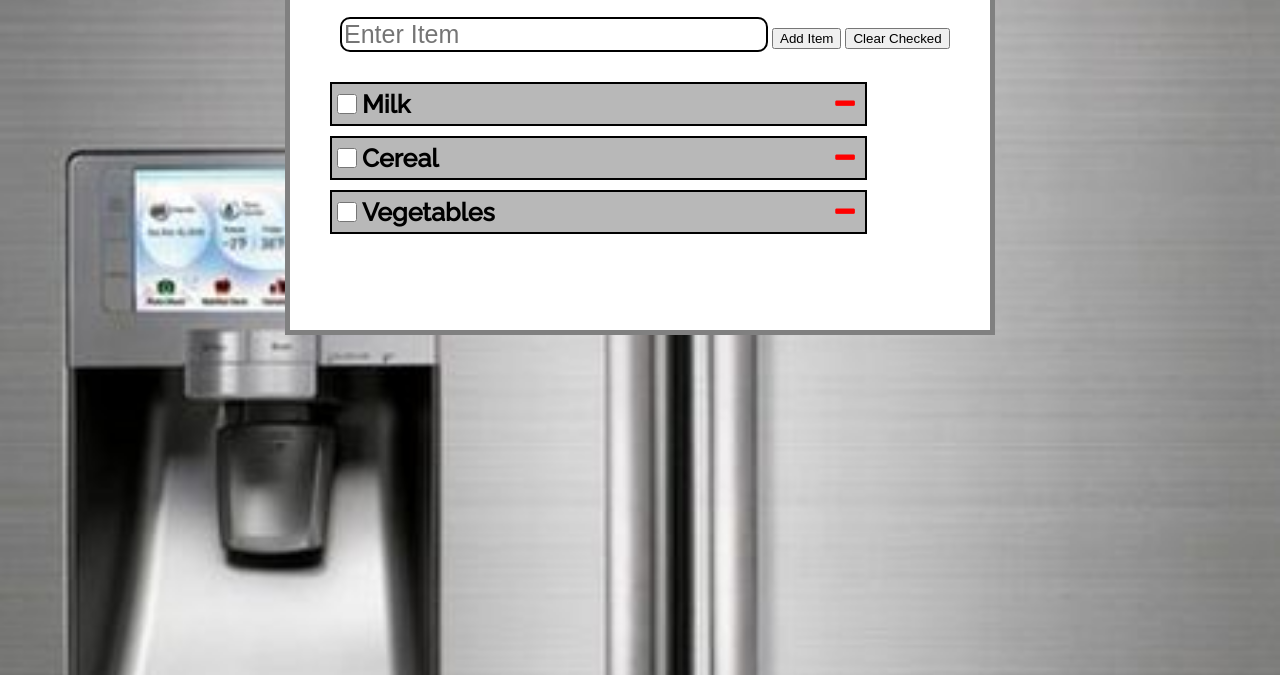
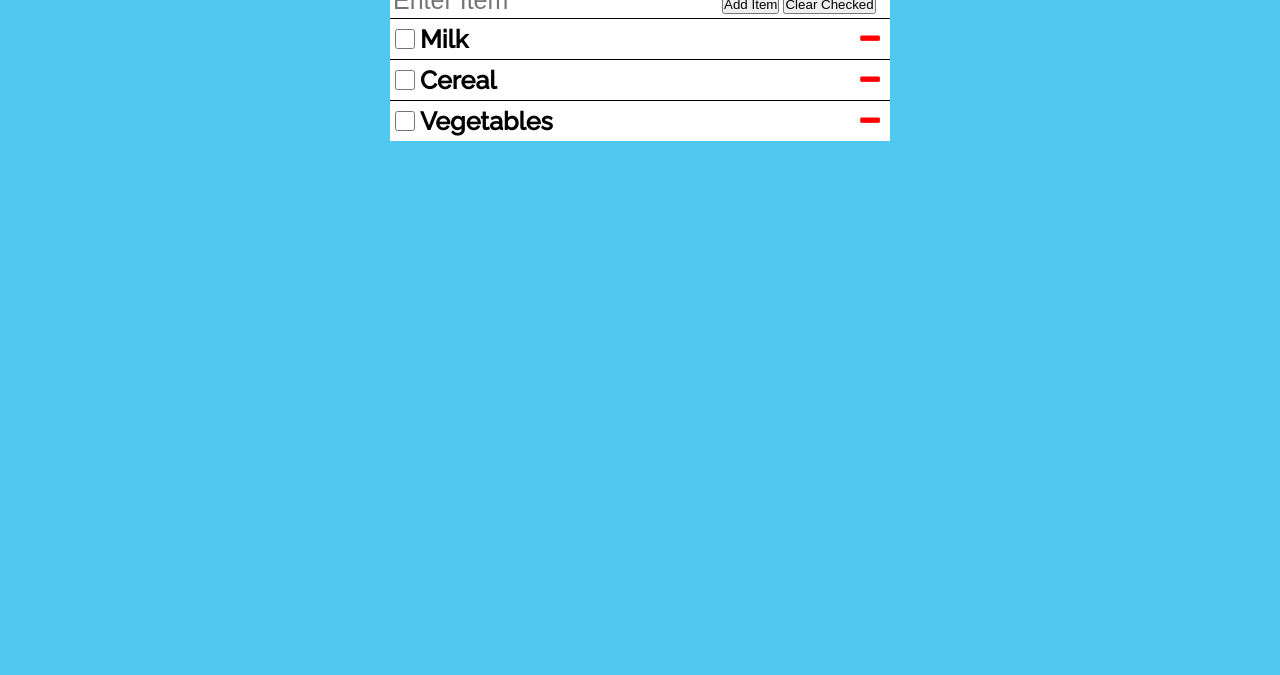
Before and after one commit to envincebal/shopping-list, a plain HTML site: page index.html in a window 1280 px wide. Shown: the part 126-801 px from the top of the page. Drawn offline with nearby package versions, Linux system fonts and the light colour scheme.

Commit message:
Refactor page layout and add sortable function

```diff
--- a/css/main.css
+++ b/css/main.css
@@ -1,13 +1,29 @@
-*{
+html, body, div, span, applet, object, iframe,
+h1, h2, h3, h4, h5, h6, p, blockquote, pre,
+a, abbr, acronym, address, big, cite, code,
+del, dfn, em, img, ins, kbd, q, s, samp,
+small, strike, strong, sub, sup, tt, var,
+b, u, i, center,
+dl, dt, dd, ol, ul, li,
+fieldset, form, label, legend,
+table, caption, tbody, tfoot, thead, tr, th, td,
+article, aside, canvas, details, embed,
+figure, figcaption, footer, header, hgroup,
+menu, nav, output, ruby, section, summary,
+time, mark, audio, video {
 	margin: 0;
+	padding: 0;
+	border: 0;
+	font-size: 100%;
+	font: inherit;
+	vertical-align: baseline;
 }
+
 body{
-	background-image: url("../images/fridge.jpg");
-	background-repeat: no-repeat;
-	background-size: cover;
-	background-position: top center;
+	background-color: #51C8F0;
 	font-family: 'Raleway';
 	margin: 0;
+	box-sizing: border-box;
 }
 
 .container{
@@ -15,49 +31,64 @@ body{
 }
 
 .box{
-	min-height: 400px;
-	width: 700px;
+	min-height: 100px;
+	max-width: 500px;
 	background-color: white;
-	border: 5px solid gray;
 	margin: 0 auto;
 	margin-top: 4%;
 }
 
 .title{
-	background-color: gray;
+	background-color: #1A12B3;
 	text-align: center;
+	color: #FFF;
 }
+
+.title h1{
+	font-size: 50px;
+}
+
 .alert{
-		background-color: rgba(255,0,0,0.5);
+	background-color: #cd201f;
 	padding: 15px;
 	text-align: center;
 	color: white;
 	display: none;
 }
 
+
 #entry{
 	font-size: 25px;
-	margin: 50px 0 0 50px;
-	width: 60%;
-	border: 2px solid;
-	border-radius: 10px;
+	margin: 0 0 1px 0;
+	border: 1px solid rgba(0,0,0,0);
+}
+
+#add-item{
+	padding: 0;
+	margin: 0;
+	display: inline-block;
+}
+
+#clear-checked{
+	margin: 0;
+	padding: 0;
+	display: inline-block;
 }
 
 .item-list{
-	margin-top: 30px;
+	/* margin-top: 30px; */
 	list-style: none;
 }
 
 .item-list li{
-	background-color: #B8B8B8;
+	background-color: white;
 	color: #000;
 	font-size: 25px;
 	font-weight: 800;
-	margin-bottom: 10px;
-	width: 80%;
+	/* margin-bottom: 10px; */
 	padding: 5px 0 5px 5px;
 	cursor: pointer;
-	border: 2px solid black;
+	border-top: 1px solid #000;
 }
 
 .minus{
--- a/index.html
+++ b/index.html
@@ -3,8 +3,7 @@
 <head>
 	<meta charset="UTF-8">
 	<title>Document</title>
-	<script src="https://code.jquery.com/jquery-2.1.4.min.js"></script>
-	<script type="text/javascript" src="js/app.js"></script>
+
 	<link href='https://fonts.googleapis.com/css?family=Raleway:500' rel='stylesheet' type='text/css'>
 	<link rel="stylesheet" href="https://maxcdn.bootstrapcdn.com/font-awesome/4.5.0/css/font-awesome.min.css">
 	<link rel="stylesheet" type="text/css" href="css/main.css">
@@ -40,5 +39,8 @@
 			</ul>
 		</div>
 	</div>
+	<script src="https://code.jquery.com/jquery-2.1.4.min.js"></script>
+	<script src="https://code.jquery.com/ui/1.11.4/jquery-ui.js"></script>
+	<script type="text/javascript" src="js/app.js"></script>
 </body>
 </html>
--- a/js/app.js
+++ b/js/app.js
@@ -4,8 +4,9 @@ $(document).ready(function(){
 		if ($("#entry").val().length == 0){
 			$(".alert").html("Type something in the field").show();
 		}else{
-			$('ul').prepend('<li><input type="checkbox" class="checkbox">' + $("#entry").val() + '<div class="minus"><i class="fa fa-minus"></i></div></li>');
-			$('#entry').val("");
+			var userInput = $("#entry").val();
+			$("ul").prepend("<li><input type=\"checkbox\" class=\"checkbox\">" + userInput + "<div class=\"minus\"><i class=\"fa fa-minus\"></i></div></li>");
+			$("#entry").val("");
 			$(".alert").hide();
 		};
 		return false;
@@ -17,12 +18,16 @@ $(document).ready(function(){
 	});
 
 	/* Deletes item */
-	$("ul").on("click", ".minus", function(){
+	$("ul").on("click", ".minus", function(event){
 		$(this).parent().remove();
 	});
 
 	/* Deletes all checked items */
 	$("#clear-checked").on("click", function(){
 		$(".strike").remove();
-	})
+	});
+
+	/* Allows for rearranging list items by clicking and dragging */
+	$("ul").sortable({ axis: "y" });
+
 });
```
Lines whose indentation alone changed are shown as unchanged.
